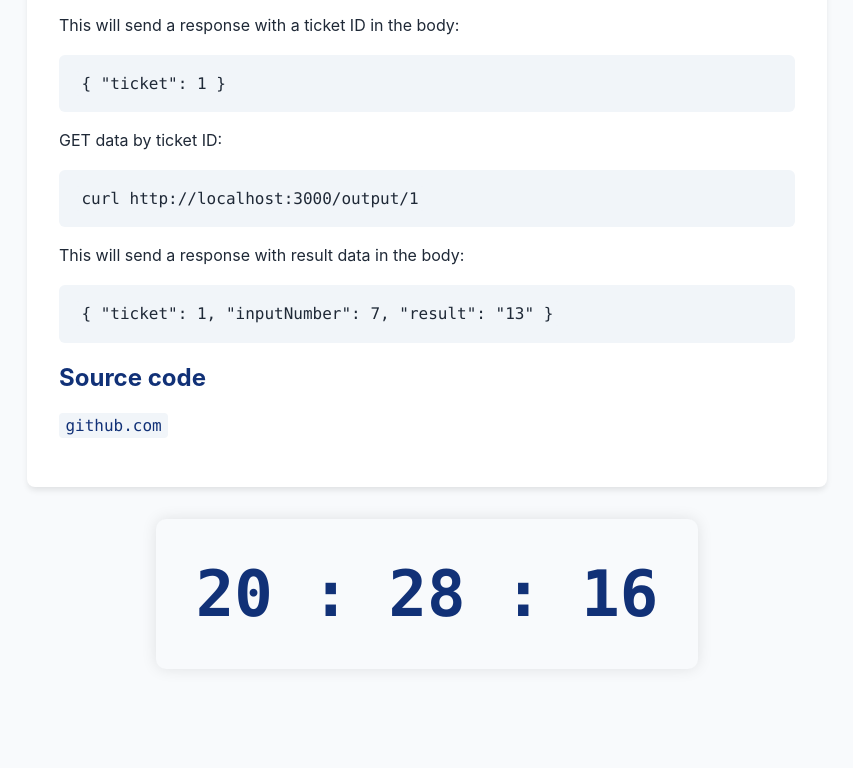
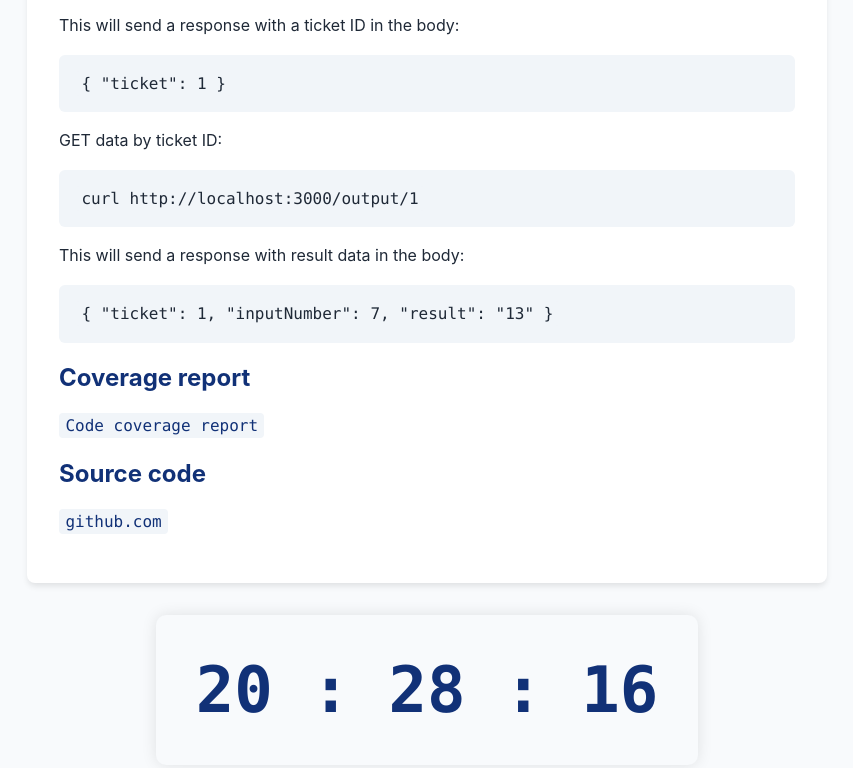
Before and after one commit to vasyl-chyypesh/fibonacci-test, a website: page docs/index.html in a window 1280 px wide. Shown: the part 724-1492 px from the top of the page, without its empty margins (213-1066 px from the left). Before the commit the page ends 1457 px from the top, so only its background shows below. Drawn offline with Linux system fonts and the light colour scheme.

Commit message:
docs: add link to coverage report in docs index

```diff
--- a/docs/index.html
+++ b/docs/index.html
@@ -125,7 +125,9 @@ docker compose up --build
         <blockquote><code>curl http://localhost:3000/output/1</code></blockquote>
         <p class="code-line" dir="auto" data-line="30">This will send a response with result data in the body:</p>
         <blockquote><code>{ "ticket": 1, "inputNumber": 7, "result": "13" }</code></blockquote>
-        <h3 id="test-via-curl" class="code-line" dir="auto" data-line="34">Source code</h3>
+        <h3 id="coverage-report" class="code-line" dir="auto" data-line="34">Coverage report</h3>
+        <p><code><a href="coverage/index.html">Code coverage report</a></code></p>
+        <h3 id="source-code" class="code-line" dir="auto" data-line="34">Source code</h3>
         <p><code><a title="https://github.com/vasyl-chyypesh/fibonacci-test" href="https://github.com/vasyl-chyypesh/fibonacci-test" data-href="https://github.com/vasyl-chyypesh/fibonacci-test">github.com</a></code>
         </p>
     </div>
```
